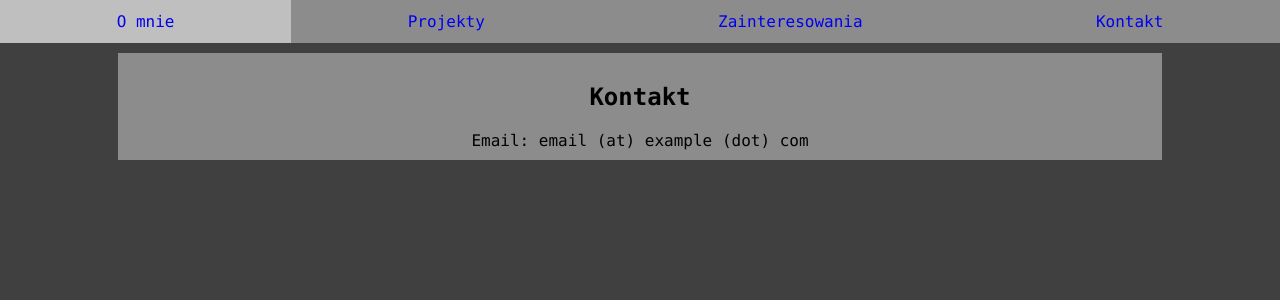
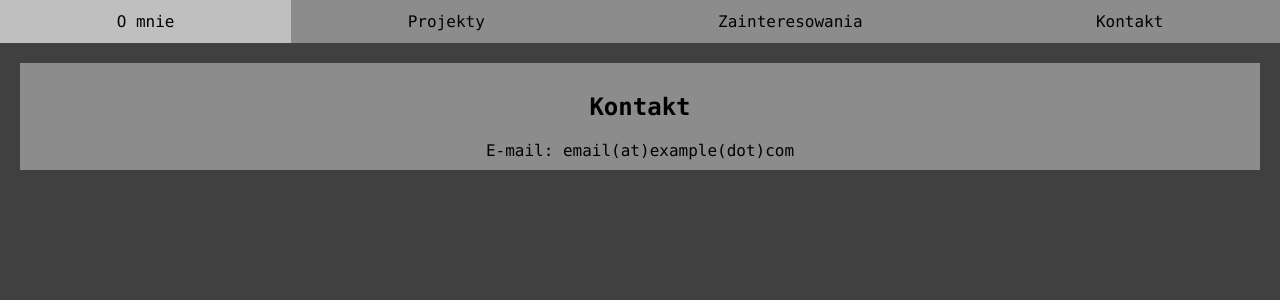
Before and after one commit to luk9400/ntwww, a PHP site: page /kontakt.htm in a window 1280 px wide. Shown: the top 300 px of the page. Run offline with PHP 8.4, Linux system fonts and the light colour scheme.

Commit message:
width and link fixes

```diff
--- a/list1/kontakt.htm
+++ b/list1/kontakt.htm
@@ -21,7 +21,7 @@
             <h2>
                 Kontakt
             </h2>
-            Email: email (at) example (dot) com
+            E-mail: email(at)example(dot)com
         </article>
     </main>
 </body>
--- a/list1/styles.css
+++ b/list1/styles.css
@@ -36,6 +36,14 @@ nav a:hover {
     background-color: var(--secondary-color);
 }
 
+nav a:link {
+    color: inherit;
+}
+
+nav a:visited {
+     color: inherit;
+}
+
 main {
     display: flex;
     justify-content: center;
@@ -43,12 +51,13 @@ main {
 
 article {
     background-color: var(--primary-color);
-    margin: 10px;
+    margin: 20px;
     padding: 10px;
     display: flex;
     flex-direction: column;
     align-items: center;
-    min-width: 80%;
+    width: 100%;
+    /* min-width: 80%; */
 }
 
 img {
```
